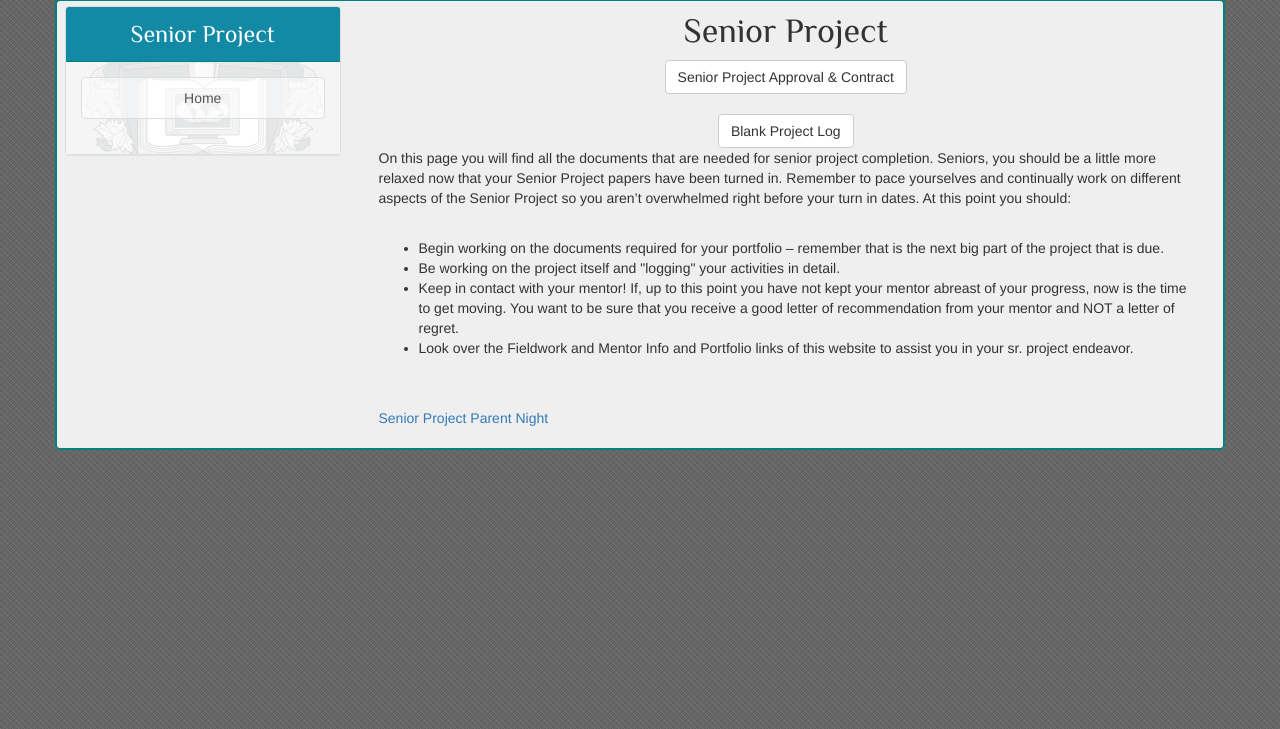
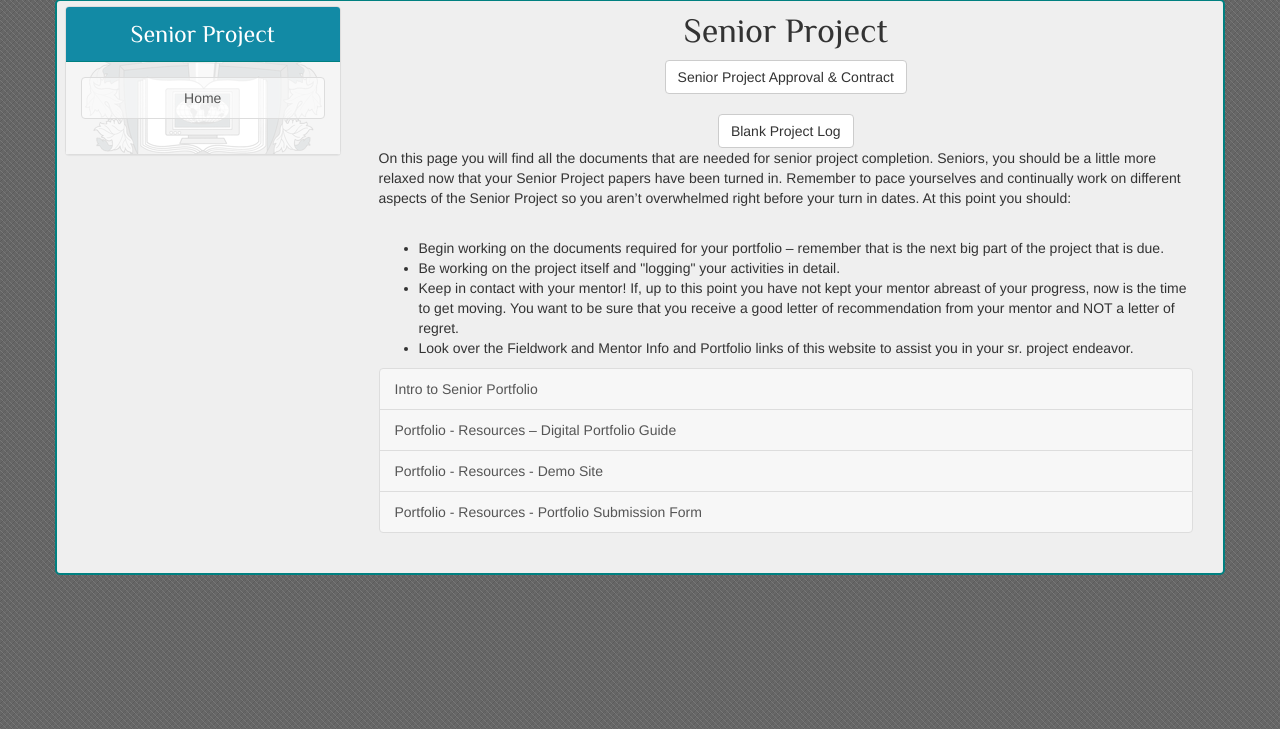
Before and after one commit to JoseRivas1998/SSHS-Redesign, a PHP site: page /senior-project in a window 1280 px wide. Shown: the part 71-800 px from the top of the page. Run offline with PHP 8.4, Linux system fonts and the light colour scheme.

Commit message:
Senior Project Updates

```diff
--- a/senior-project/index.php
+++ b/senior-project/index.php
@@ -67,9 +67,12 @@
 										your sr. project endeavor.
 								</li>
 						</ul>
-						<br>
-						<br>
-						<a href="downloads/seniorprojectparentnight2015-2016.pdf">Senior Project Parent Night</a>
+						<div class="list-group">
+							<a href="downloads/Intro-to-Senior-Portfolio.pdf" class="list-group-item" target="_blank">Intro to Senior Portfolio</a>
+							<a href="http://goo.gl/a7yfNj" class="list-group-item" target="_blank">Portfolio - Resources – Digital Portfolio Guide</a>
+							<a href="http://sshsseniorprojectsamplesite.weebly.com" class="list-group-item" target="_blank">Portfolio - Resources - Demo Site</a>
+							<a href="http://goo.gl/forms/qr5VLLhCag" class="list-group-item" target="_blank">Portfolio - Resources - Portfolio Submission Form</a>
+						</div>
 					</div>
 				</div>
 			</div>
```
Also changed, not shown: 1 other file.
